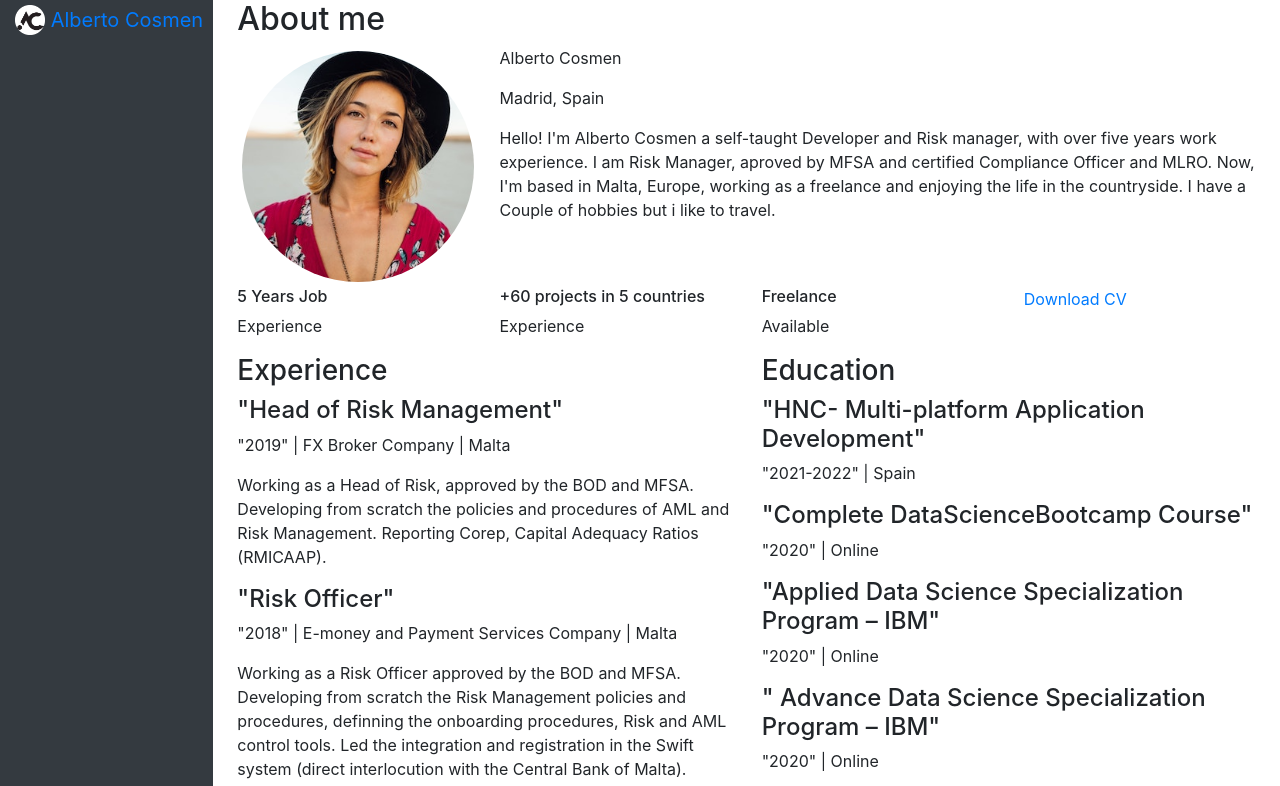
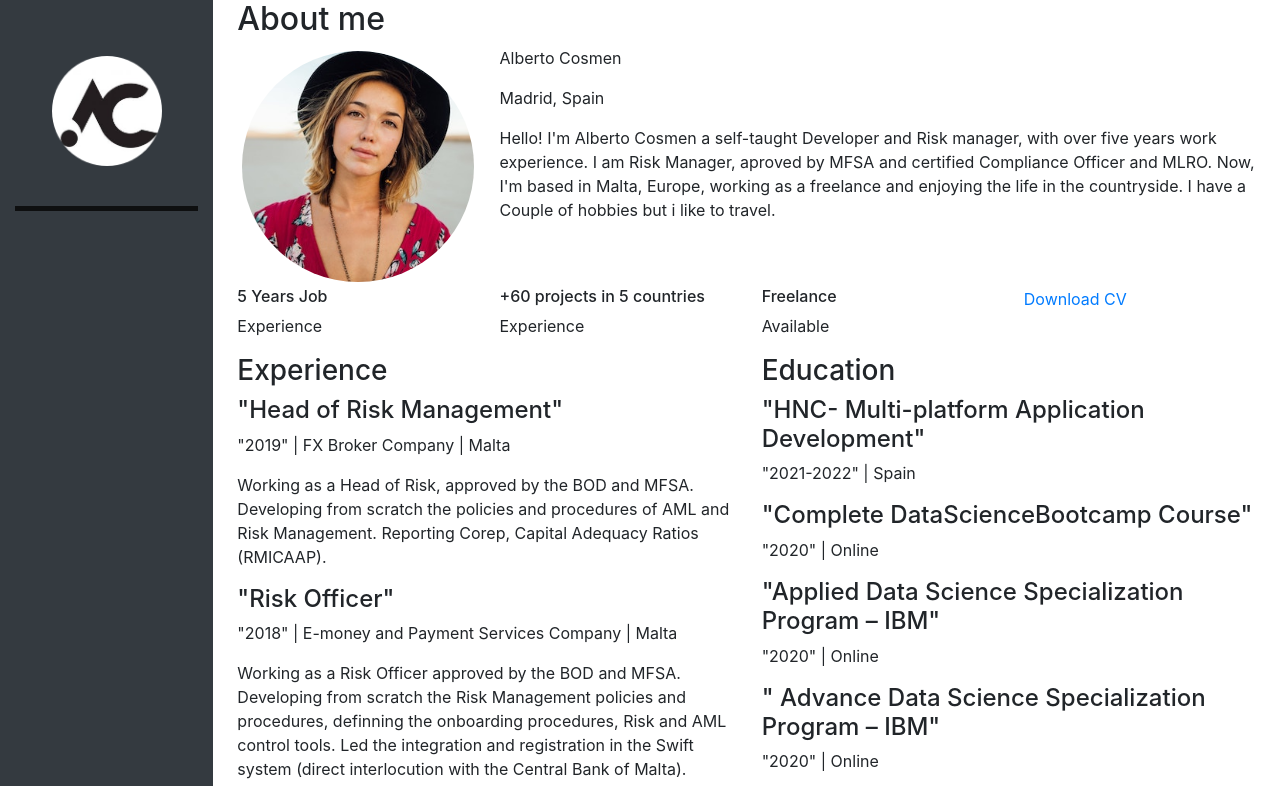
Before and after one commit to AlbertCos/GHs1, a plain HTML site: page Seccion Bootstrap/TinDog-Start-master/Profile.html in a window 1280 px wide. Shown: the top 786 px of the page. Drawn offline with nearby package versions, Linux system fonts and the light colour scheme.

Commit message:
añadido logo personal, y centrada la barra de navegar

```diff
--- a/Seccion Bootstrap/TinDog-Start-master/Profile.html
+++ b/Seccion Bootstrap/TinDog-Start-master/Profile.html
@@ -20,13 +20,10 @@
     <div class="row">
       <!-- first Column Nav-SiderbarStyle -->
       <nav id="siderbarMenu" class="col-md-3 col-lg-2 d-md-block bg-dark sidebar collapse">
-        <a class="navbar-brand" href="">
-          <img src="images\circle-cropped.png" width="30" height="30" class="d-inline-block align-top" alt="">
-          Alberto Cosmen
-        </a>
-        <button class="navbar-toggler" type="button" data-toggle="collapse" data-target="#navbarTogglerDemo02" aria-controls="navbarTogglerDemo02" aria-expanded="false" aria-label="Toggle navigation">
-          <span class="navbar-toggler-icon"></span>
-        </button>
+        <div class="position-sticky pt-3">
+          <div class="logo" href="">
+            <img class="logo-personal" src="images\circle-cropped.png" alt="">
+          </div>
           <div class="collapse navbar-collapse" id="navbarToggleDemo02">
             <ul class="navbar-nav ml-30">
               <li class="nav-item">
@@ -39,6 +36,7 @@
                 <a class="nav-link" href="">Download</a>
               </li>
             </ul>
+          </div>
         </div>
       </nav>
       <!-- Second Column, Main Content -->
@@ -127,7 +125,8 @@
                   <p><i></i>"2018" | E-money and Payment Services Company | Malta </p>
                 </div>
                 <p>
-                  Working as a Risk Officer approved by the BOD and MFSA. Developing from scratch the Risk Management policies and procedures, definning the onboarding procedures, Risk and AML control tools. Led the integration and registration in the
+                  Working as a Risk Officer approved by the BOD and MFSA. Developing from scratch the Risk Management policies and procedures, definning the onboarding procedures, Risk and AML control tools. Led the integration and registration in
+                  the
                   Swift system (direct interlocution with the Central Bank of Malta).
                 </p>
               </div>
--- a/Seccion Bootstrap/TinDog-Start-master/css/styles2.css
+++ b/Seccion Bootstrap/TinDog-Start-master/css/styles2.css
@@ -26,6 +26,18 @@
     margin-left: auto;
 }
 
+.logo{
+  /* text-align:center; */
+  padding:40px 0;
+  border-right-color: #0e0f10;
+  border-bottom:5px solid #0e0f10;
+}
+
+.logo-personal{
+  margin:0 auto;
+  width:60%;
+  vertical-align: middle;
+}
 .profile-image {
   width: 100%;
   border-radius: 50%;
@@ -34,8 +46,6 @@
 }
 
 
-section {
-    margin-top: 10px;
-    outline: 1px solid #66b8da!important;
-    display: block;
+nav {
+    text-align: center ;
 }
```
Lines whose indentation alone changed are shown as unchanged.
